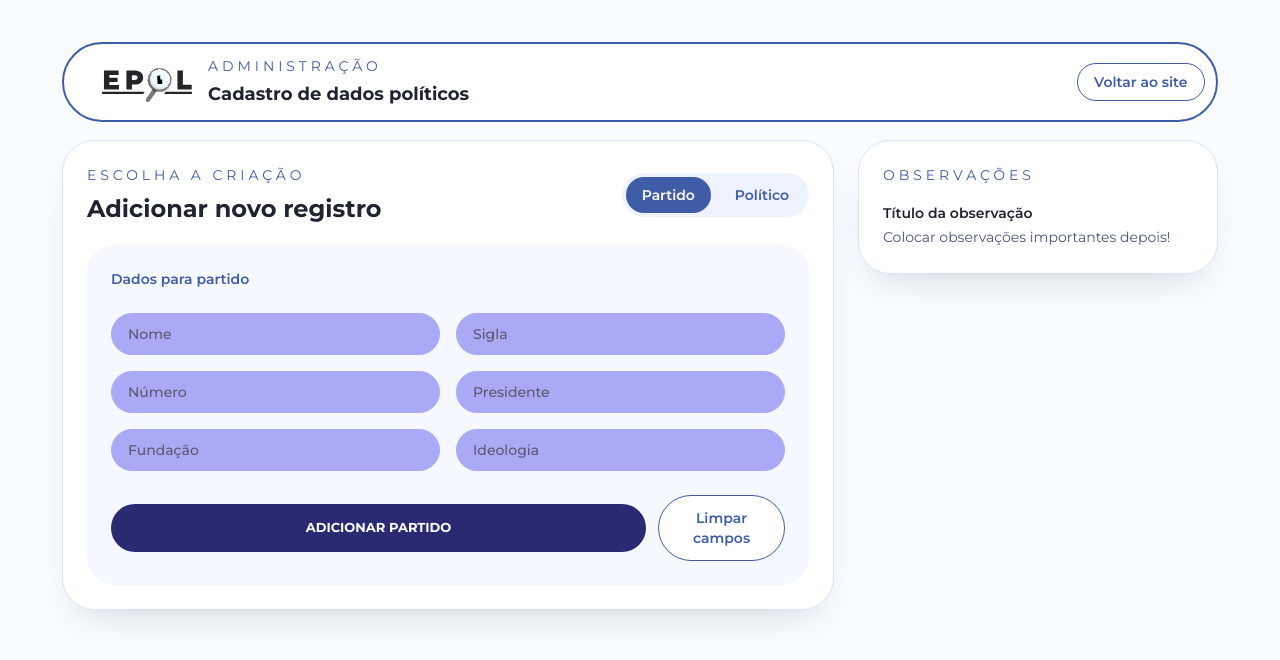
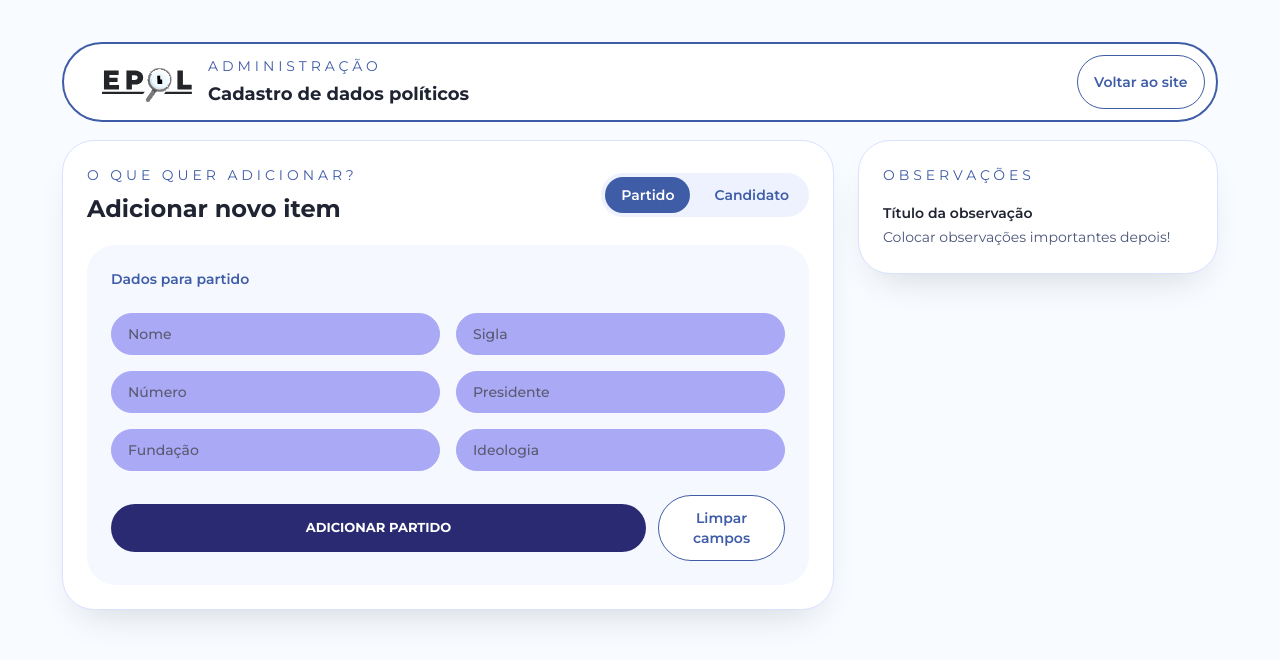
Before and after one commit to tcc-epol-ejs/epol-web, a React (Vite) app: page /admin in a window 1280 px wide. Shown: the top 660 px of the page. Built offline with nearby package versions, Linux system fonts and the light colour scheme.

Commit message:
refactor: renomeia entidade politico para candidato

```diff
--- a/src/pages/admin/index.tsx
+++ b/src/pages/admin/index.tsx
@@ -39,10 +39,10 @@ export default function Admin() {
       setStatusMessage('Partido pronto para envio.');
     } else {
       if (!formData.nome.trim() || !formData.partido.trim()) {
-        setStatusMessage('Preencha nome e partido do político.');
+        setStatusMessage('Preencha nome e partido do candidato.');
         return;
       }
-      setStatusMessage('Político pronto para envio.');
+      setStatusMessage('Candidato pronto para envio.');
     }
   };
 
@@ -66,7 +66,7 @@ export default function Admin() {
             <button
               type="button"
               onClick={() => navigate('/')}
-              className="rounded-full border border-[#3f5ca7] bg-white px-4 py-2 text-sm font-semibold text-[#3f5ca7] hover:bg-[#eef2ff]"
+              className="rounded-full border border-[#3f5ca7] bg-white px-4 py-4 text-sm font-semibold text-[#3f5ca7] hover:bg-[#eef2ff]"
             >
               Voltar ao site
             </button>
@@ -82,10 +82,10 @@ export default function Admin() {
                 <div className="flex flex-col gap-3 sm:flex-row sm:items-center sm:justify-between">
                   <div>
                     <p className="text-sm uppercase tracking-[0.28em] text-[#3f5ca7]">
-                      Escolha a criação
+                      O que quer adicionar?
                     </p>
                     <h2 className="mt-2 text-2xl font-bold">
-                      Adicionar novo registro
+                      Adicionar novo item
                     </h2>
                   </div>
                   <div className="flex gap-2 rounded-full bg-[#eef2ff] p-1">
@@ -101,7 +101,7 @@ export default function Admin() {
                       onClick={() => setActiveSection('politico')}
                       className={`rounded-full px-4 py-2 text-sm font-semibold transition ${activeSection === 'politico' ? 'bg-[#3f5ca7] text-white' : 'text-[#3f5ca7] hover:bg-[#d7e0ff]'}`}
                     >
-                      Político
+                      Candidato
                     </button>
                   </div>
                 </div>
@@ -109,7 +109,7 @@ export default function Admin() {
                 <div className="rounded-[28px] bg-[#f5f8ff] p-6">
                   <p className="text-sm font-semibold text-[#3f5ca7]">
                     Dados para{' '}
-                    {activeSection === 'partido' ? 'partido' : 'político'}
+                    {activeSection === 'partido' ? 'partido' : 'candidato'}
                   </p>
                   <div className="mt-6 grid gap-4 sm:grid-cols-2">
                     {activeSection === 'partido' ? (
@@ -223,7 +223,7 @@ export default function Admin() {
                     <Botao onClick={handleAdd}>
                       {activeSection === 'partido'
                         ? 'Adicionar partido'
-                        : 'Adicionar político'}
+                        : 'Adicionar candidato'}
                     </Botao>
                     <button
                       type="button"
```
